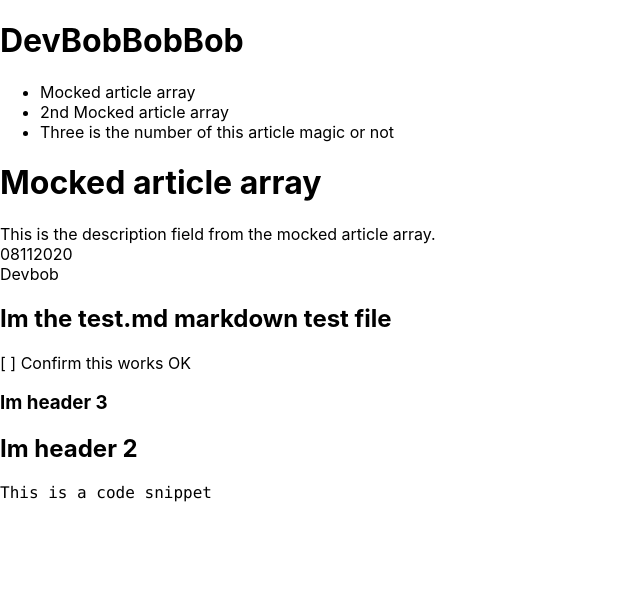
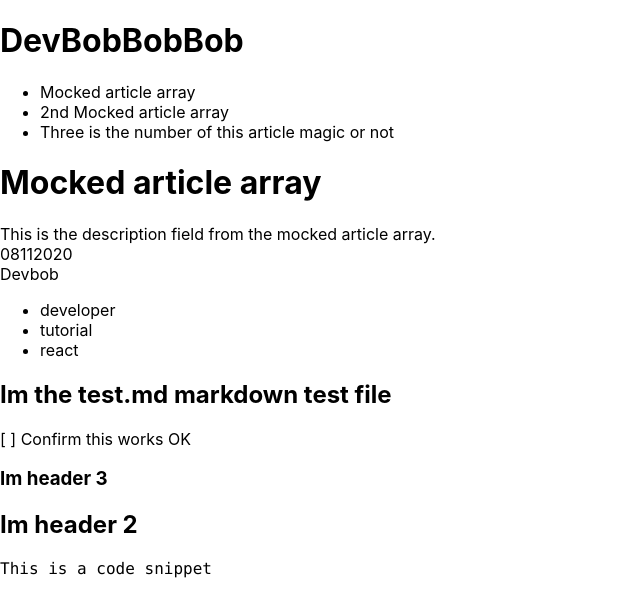
Before and after one commit to 789ni812/DevBobbobbob, a React (Create React App) app in the folder devbobbobbob/devbobbobbob/: page / in a window 1280 px wide. Shown: the top 614 px of the page, without its empty margins (0-640 px from the left). Built offline with nearby package versions, Linux system fonts and the light colour scheme.

Commit message:
Article tags array now displays in adticle component

```diff
--- a/devbobbobbob/devbobbobbob/src/components/Articles/Article.js
+++ b/devbobbobbob/devbobbobbob/src/components/Articles/Article.js
@@ -7,14 +7,20 @@ import React from 'react';
 
 function Article({article}) {
 
-
+console.log(article)
 return (
 <div data-test="component-article">
 <h1 data-test="articleTitle">{article.title}</h1>
     <div data-test="articleDescription">{article.description}</div>
     <div data-test="articleCreatedDate">{article.createdDate}</div>
     <div data-test="articleAuthor">{article.author}</div>
-    <div data-test="articleTags"></div>
+    <div data-test="articleTags">
+        <ul>
+        {article.tags.map((tag) =>
+        <li>{tag}</li>
+        )}
+    </ul>
+    </div>
     </div>
 )
 };
```
Also changed, not shown: 1 other file (tests, documents, lock files or other folders).
